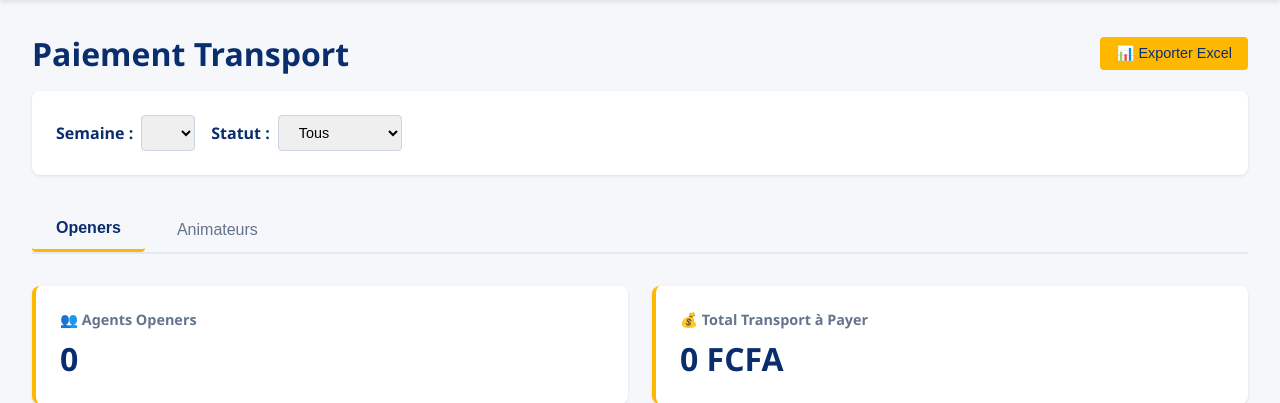
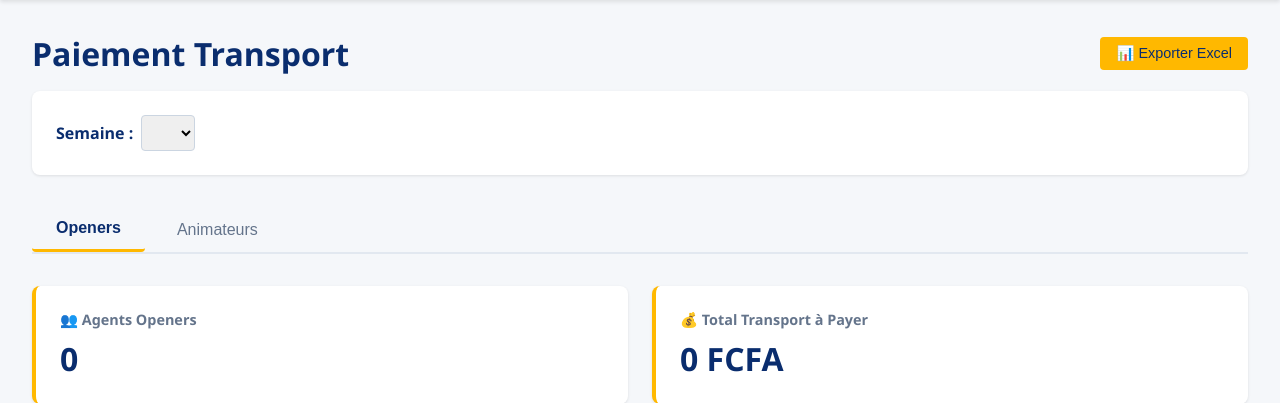
Before and after one commit to Fatoumata-bah-ENSAE/pay-agent-mixx, a Django app: page / in a window 1280 px wide. Shown: the part 67-470 px from the top of the page. Run offline with Django 5.2, Linux system fonts and the light colour scheme; the visitor is signed in with stand-in values (Sample User, id 1); data that the repository does not hold is empty.

Commit message:
Fix mappings Kobo, jours en francais, suppression filtre statut, dossier static

```diff
--- a/apps/paiements/services.py
+++ b/apps/paiements/services.py
@@ -7,6 +7,8 @@ from datetime import datetime, timedelta
 from django.db.models import Sum, Count, Q
 from django.utils import timezone
 from ..agents.models import Agent, CreationMarchand, SuiviMarchand
+
+JOURS_FR = ['Lundi', 'Mardi', 'Mercredi', 'Jeudi', 'Vendredi', 'Samedi', 'Dimanche']
 
 
 class TransportService:
@@ -170,7 +172,7 @@ class TransportService:
 
             jours.append({
                 'date': current_date,
-                'jour_semaine': current_date.strftime('%A'),
+                'jour_semaine': JOURS_FR[current_date.weekday()],
                 'realisation': creations_jour,
             })
             current_date += timedelta(days=1)
@@ -248,7 +250,7 @@ class TransportService:
 
             jours.append({
                 'date': current_date,
-                'jour_semaine': current_date.strftime('%A'),
+                'jour_semaine': JOURS_FR[current_date.weekday()],
                 'volume': volume_jour,
                 'transport': transport_jour,
             })
--- a/apps/paiements/views.py
+++ b/apps/paiements/views.py
@@ -16,7 +16,6 @@ def transport_view(request):
     """
     # Récupérer la semaine sélectionnée ou prendre la semaine en cours
     semaine_str = request.GET.get('semaine')
-    statut_filtre = request.GET.get('statut', 'tous')
     onglet = request.GET.get('onglet', 'openers')
 
     # Liste des semaines disponibles
@@ -53,20 +52,13 @@ def transport_view(request):
         'semaine_selectionnee': f"{date_debut.isoformat()}|{date_fin.isoformat()}",
         'date_debut': date_debut,
         'date_fin': date_fin,
-        'statut_filtre': statut_filtre,
     }
 
     # Charger les données selon l'onglet
     if onglet == 'openers':
         data = TransportService.calcul_openers_semaine(date_debut, date_fin)
-
-        # Appliquer le filtre statut
-        agents_filtres = data['agents']
-        if statut_filtre != 'tous':
-            agents_filtres = [a for a in data['agents'] if a['statut'].lower() == statut_filtre.lower()]
-
         context.update({
-            'agents': agents_filtres,
+            'agents': data['agents'],
             'total_transport': data['total_transport'],
             'total_agents': data['total_agents'],
             'performance_par_team': data.get('performance_par_team', {}),
--- a/templates/paiements/transport.html
+++ b/templates/paiements/transport.html
@@ -20,17 +20,6 @@
             {% endfor %}
         </select>
     </div>
-
-    {% if onglet_actif == 'openers' %}
-    <div class="filter-group">
-        <label>Statut :</label>
-        <select id="statut-select" onchange="changeStatut()">
-            <option value="tous" {% if statut_filtre == 'tous' %}selected{% endif %}>Tous</option>
-            <option value="atteint" {% if statut_filtre == 'atteint' %}selected{% endif %}>Atteint</option>
-            <option value="non atteint" {% if statut_filtre == 'non atteint' %}selected{% endif %}>Non atteint</option>
-        </select>
-    </div>
-    {% endif %}
 </div>
 
 <!-- Onglets -->
@@ -159,16 +148,8 @@
 <script>
     function changeSemaine() {
         const semaine = document.getElementById('semaine-select').value;
-        const statut = document.getElementById('statut-select')?.value || 'tous';
         const onglet = document.querySelector('.tab-btn.active').dataset.tab;
-        window.location.href = `?semaine=${encodeURIComponent(semaine)}&statut=${statut}&onglet=${onglet}`;
-    }
-
-    function changeStatut() {
-        const semaine = document.getElementById('semaine-select').value;
-        const statut = document.getElementById('statut-select').value;
-        const onglet = document.querySelector('.tab-btn.active').dataset.tab;
-        window.location.href = `?semaine=${encodeURIComponent(semaine)}&statut=${statut}&onglet=${onglet}`;
+        window.location.href = `?semaine=${encodeURIComponent(semaine)}&onglet=${onglet}`;
     }
 
     function exportExcel() {
```
Also changed, not shown: apps/kobo_sync/services.py (+17 -15 lines).
